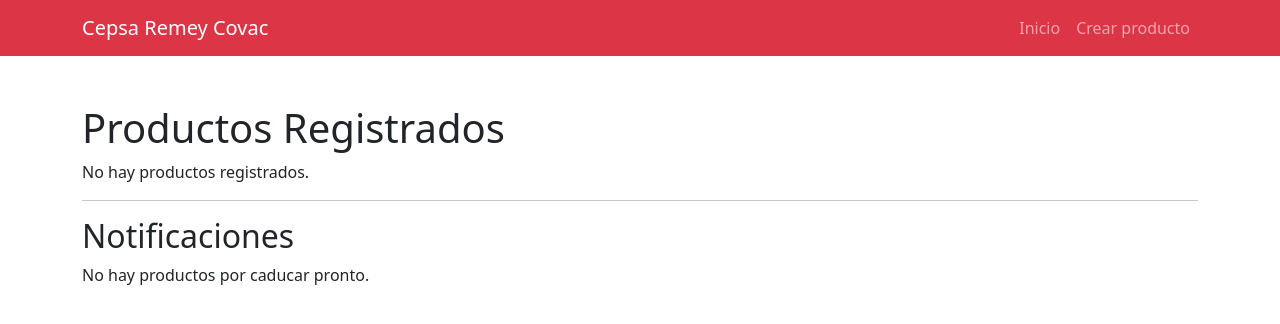
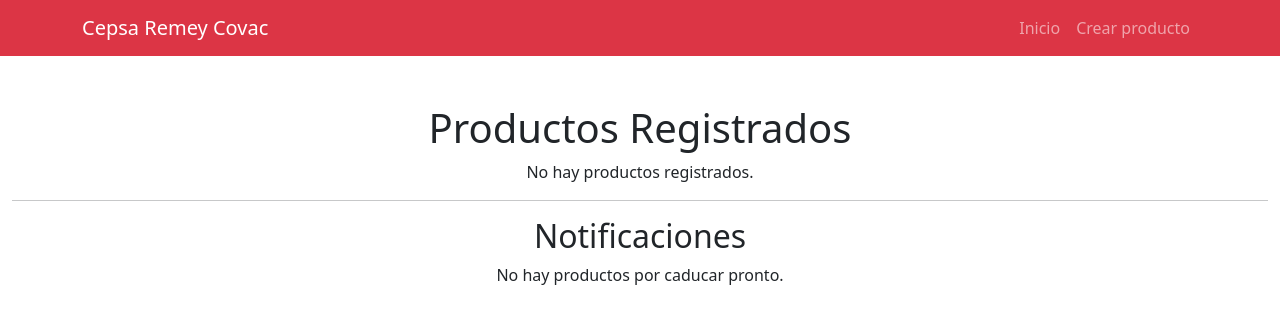
Before and after one commit to usefercas/caducidades, a React (Vite) app: page / in a window 1280 px wide. Shown: the top 324 px of the page. Built offline with nearby package versions, Linux system fonts and the light colour scheme.

Commit message:
home-serponsive

```diff
--- a/src/pages/Home.jsx
+++ b/src/pages/Home.jsx
@@ -50,10 +50,10 @@ const Home = () => {
   };
 
   return (
-    <div className="container mt-5">
-      <h1>Productos Registrados</h1>
+    <div className="container-fluid mt-5">
+      <h1 className="text-center">Productos Registrados</h1>
       {products.length === 0 ? (
-        <p>No hay productos registrados.</p>
+        <p className="text-center">No hay productos registrados.</p>
       ) : (
         <ul className="list-group">
           {products.map((product) => {
@@ -65,13 +65,15 @@ const Home = () => {
                 key={product.id}
                 className={`list-group-item d-flex justify-content-between align-items-center ${productClass}`}
               >
-                {product.productName} - Expira el {product.expirationDate} - Código: {product.productCode}
-                <button
-                  className="btn btn-danger btn-sm"
-                  onClick={() => handleDelete(product.id)}
-                >
-                  Eliminar
-                </button>
+                <div className="d-flex flex-column flex-sm-row w-100">
+                  <span className="flex-grow-1">{product.productName} - Expira el {product.expirationDate} - Código: {product.productCode}</span>
+                  <button
+                    className="btn btn-danger btn-sm ms-2 mt-2 mt-sm-0"
+                    onClick={() => handleDelete(product.id)}
+                  >
+                    Eliminar
+                  </button>
+                </div>
               </li>
             );
           })}
@@ -81,9 +83,9 @@ const Home = () => {
       <hr />
 
       {/* Mostrar las notificaciones */}
-      <h2>Notificaciones</h2>
+      <h2 className="text-center">Notificaciones</h2>
       {notifications.length === 0 ? (
-        <p>No hay productos por caducar pronto.</p>
+        <p className="text-center">No hay productos por caducar pronto.</p>
       ) : (
         <ul className="list-group">
           {notifications.map((notification) => (
```
